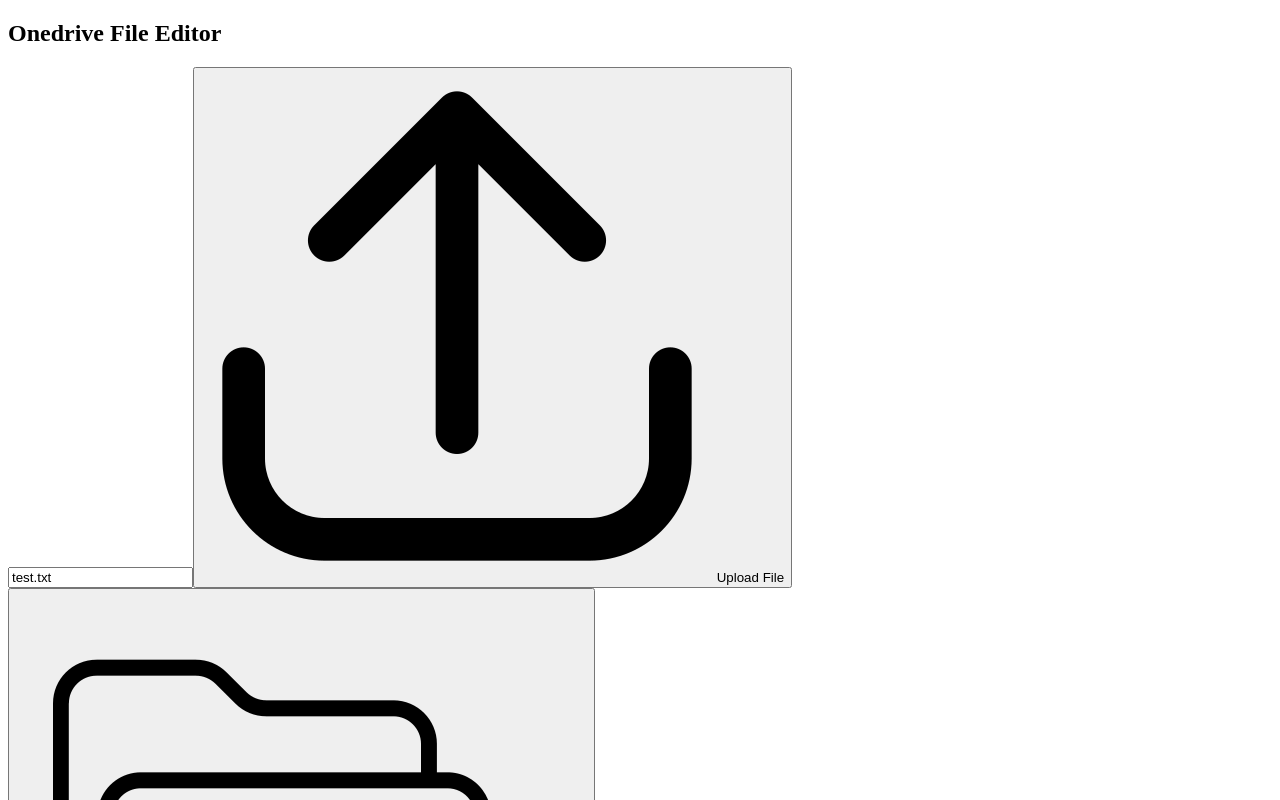
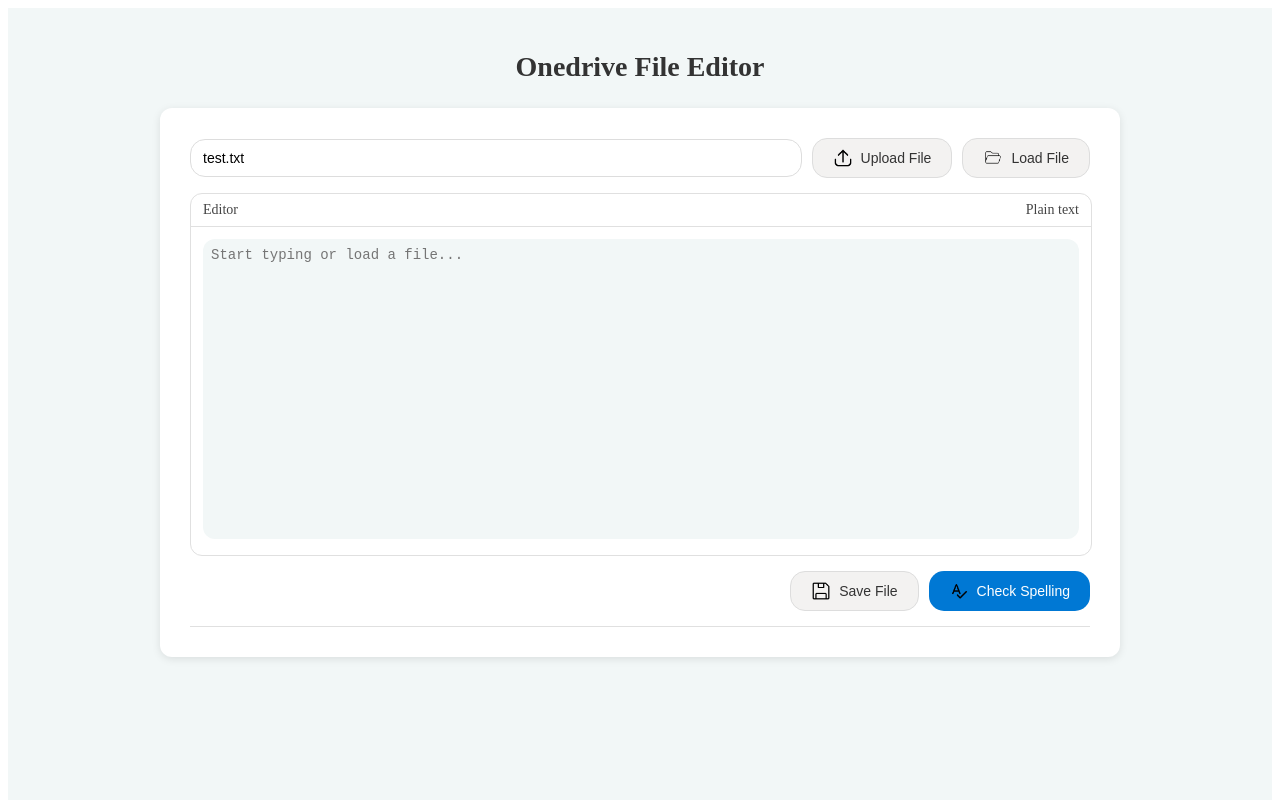
Before and after one commit to nooha-om/OneDrive-Uploader-using-ANGULAR-Node-js-frontend, an Angular app: page /editor in a window 1280 px wide. Shown: the top 800 px of the page. Built offline with nearby package versions, Linux system fonts and the light colour scheme.

Commit message:
Update file-editor.component.css
Added css contents

```diff
--- a/src/app/file-editor/file-editor.component.css
+++ b/src/app/file-editor/file-editor.component.css
@@ -0,0 +1,200 @@
+
+.file-editor {
+  min-height: 100vh;
+  background-color:#F2F7F7;
+  padding: 20px 20px 20px 20px;
+}
+
+.title {
+  text-align: center;
+  color: #333;
+  margin-bottom: 25px;
+  font-size: 28px;
+}
+.container {
+  max-width: 700px;
+  margin: 0 auto;
+  background: white;
+  padding: 30px;
+  border-radius: 12px;
+  box-shadow: 0 2px 8px rgba(0, 0, 0, 0.1);
+}
+.icon-img {
+  width: 20px;
+  height: 18px;
+  object-fit: contain;
+}
+.btn {
+  padding: 10px 20px;
+  border: none;
+  border-radius: 15px;
+  cursor: pointer;
+  font-size: 14px;
+  display: flex;
+  align-items: center;
+  gap: 8px;
+  transition: all 0.2s;
+}
+
+
+.btn-primary {
+  background-color: #0078d4;
+  color: white;
+}
+
+.btn-primary:hover {
+
+  background-color: #106ebe;
+}
+
+.btn-secondary {
+  background-color: #f3f2f1;
+  color: #333;
+  border: 1px solid #ddd;
+}
+
+.btn-secondary:hover {
+  background-color: #e1dfdd;
+}
+.top-controls {
+  display: flex;
+  gap: 10px;
+  align-items: center;
+  margin-bottom: 15px;
+}
+.container {
+  max-width: 900px;
+  margin: 0 auto;
+  background: white;
+  padding: 30px;
+  border-radius: 12px;
+  box-shadow: 0 2px 8px rgba(0, 0, 0, 0.1);
+}
+.filename-input {
+  flex: 1;
+  padding: 10px 12px;
+  border: 1px solid #ddd;
+  border-radius: 15px;
+  font-size: 14px;
+}
+
+.filename-input:focus {
+  outline: none;
+  border-color: #0078d4;
+}
+.editor-box {
+  border: 1px solid #e0e0e0;
+  border-radius: 12px;
+  background: #fff;
+  width: 100%;
+  max-width: 900px;
+  margin: 0 auto;
+  overflow: hidden;
+}
+
+.editor-header {
+  display: flex;
+  justify-content: space-between;
+  align-items: center;
+  padding: 8px 12px;
+  font-size: 14px;
+  font-weight: 500;
+  color: #444;
+}
+
+.divider {
+  margin: 0;
+  border: none;
+  border-top: 1px solid #e0e0e0;
+}
+
+.editor-body {
+  padding: 12px ;
+
+}
+.editor-textarea { box-sizing: border-box; padding: 12px 14px; width: 100%; }
+
+.editor-body textarea {
+  width: 100%;
+  height: 300px;
+   border:none;
+  outline: none;
+  resize: none;
+  font-size: 14px;
+  font-family: monospace;
+  padding: 8px ;
+  background: #F2F7F7;
+  border-radius: 12px;
+}
+.bottom-controls {
+  display: flex;
+  gap: 10px;
+  justify-content: flex-end;
+  margin: 15px 0px;
+
+}
+.suggestions-section {
+  margin-top: 25px;
+  padding: 20px;
+  background-color: #F2F7F7;
+  border-radius: 12px;
+  border: 1px solid #e1e1e1;
+}
+
+.suggestions-title {
+  font-size: 16px;
+  margin-bottom: 15px;
+  color: #333;
+}
+
+.suggestion-item {
+  display: flex;
+  align-items: center;
+  gap: 10px;
+  padding: 12px;
+  background: white;
+  border-radius: 8px;
+  margin-bottom: 10px;
+  flex-wrap: wrap;
+}
+
+.misspelled {
+  font-size: 12px;
+  color: #666;
+  background-color: #f3f2f1;
+  padding: 4px 8px;
+  border-radius: 3px;
+}
+
+.error-word {
+  font-weight: bold;
+  color: #d13438;
+  text-decoration: underline wavy #d13438;
+}
+
+.suggestions-label {
+  font-size: 12px;
+  color: #666;
+  margin-left: 10px;
+}
+
+.suggestion-chips {
+  display: flex;
+  gap: 8px;
+  flex-wrap: wrap;
+}
+
+.chip {
+  padding: 6px 14px;
+  background-color: #0078d4;
+  color: white;
+  border-radius: 16px;
+  font-size: 13px;
+  cursor: pointer;
+  transition: all 0.2s;
+}
+
+.chip:hover {
+  background-color: #106ebe;
+  transform: translateY(-1px);
+}
```
